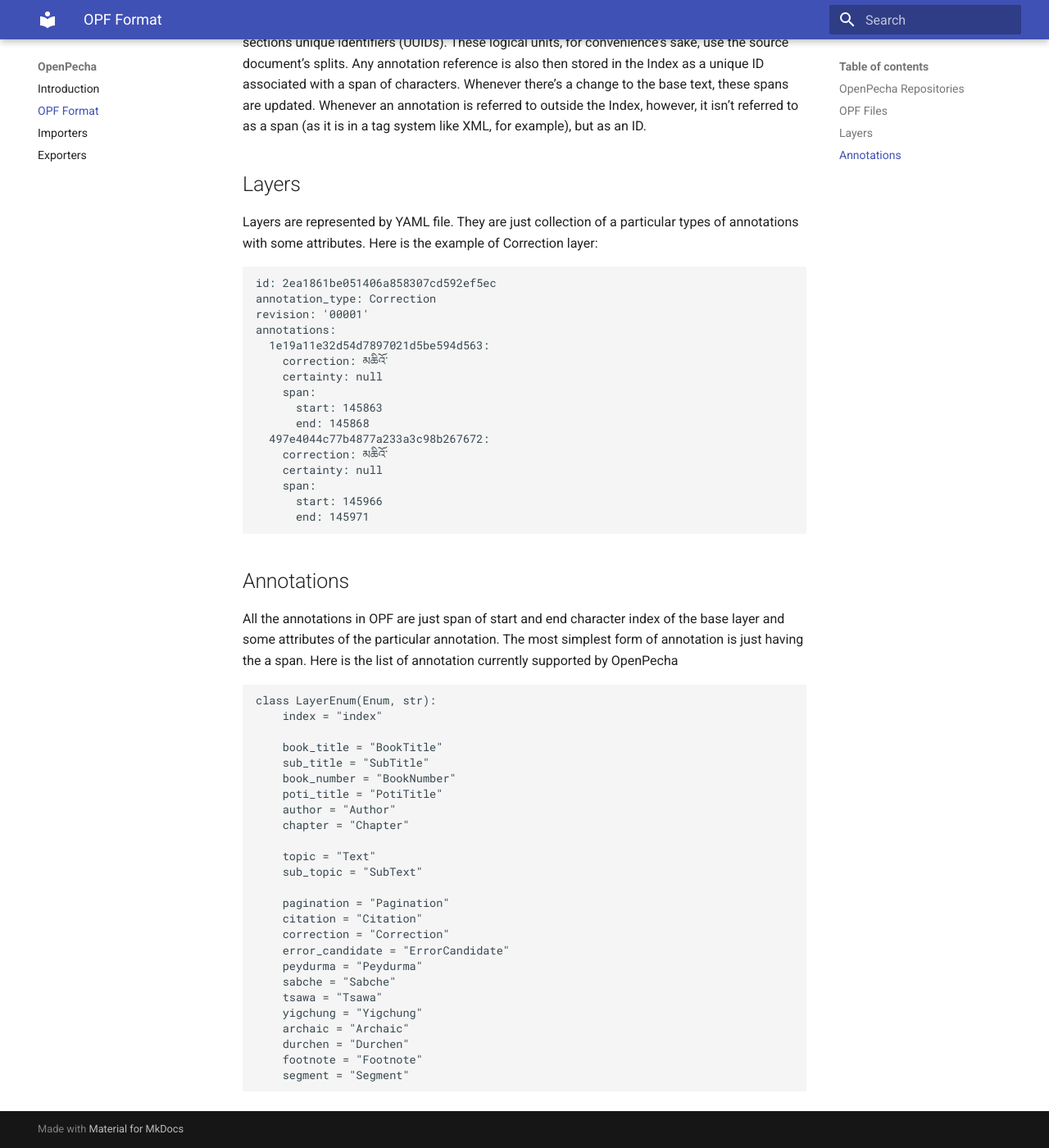
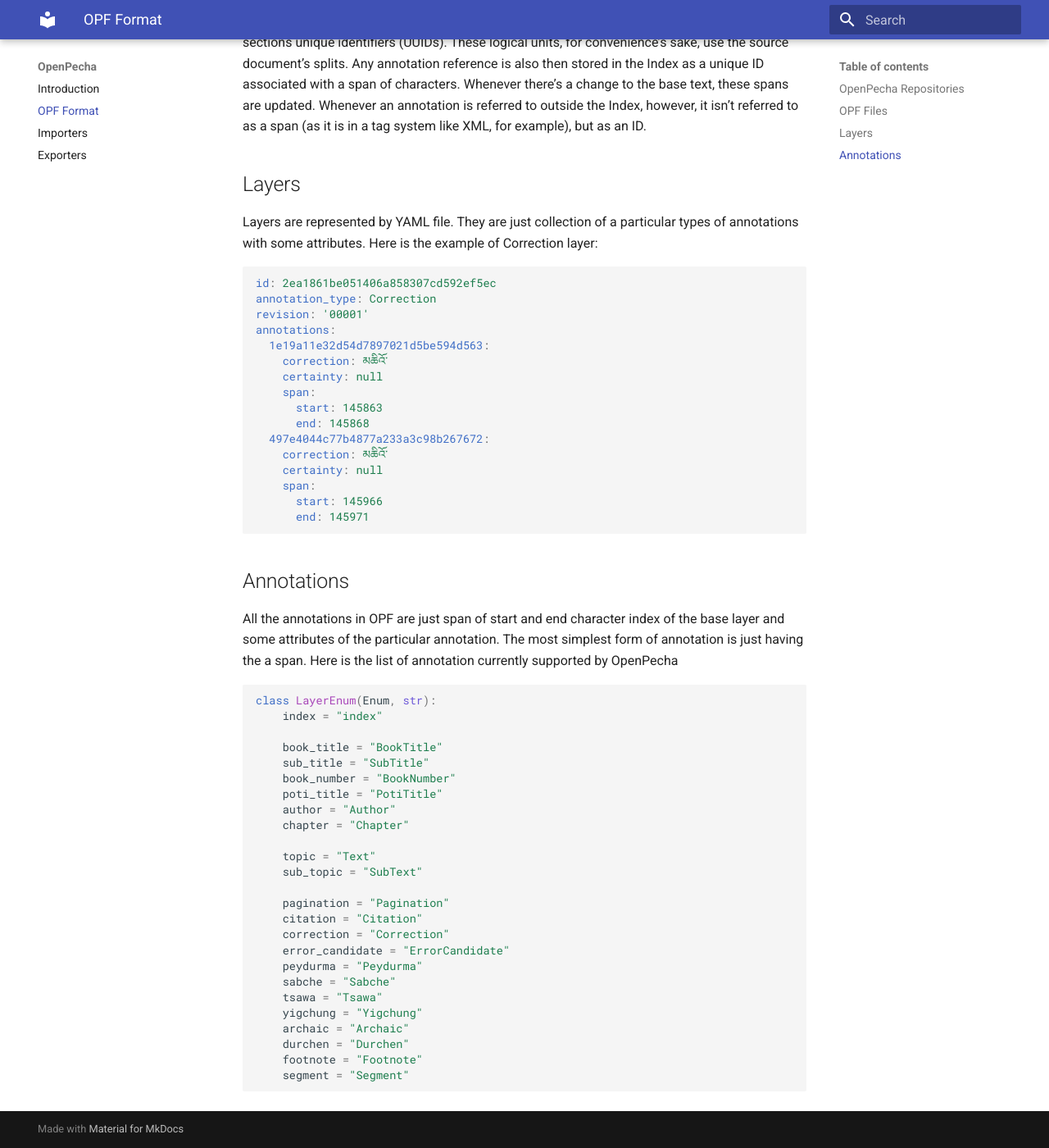
Before and after one commit to OpenPecha/docs, an MkDocs documentation site: the page built from docs/opf-format.md, in a window 1280 px wide and 1400 px high, scrolled down 1967 px. Shown: the whole window at 82% size. Built offline with MkDocs 1.6.1 and Material for MkDocs 9.7.7, drawn with Linux system fonts in a browser that asks for light colours.

Commit message:
fix: code highlighting

````diff
--- a/docs/opf-format.md
+++ b/docs/opf-format.md
@@ -70,7 +70,7 @@
 
 All the annotations in OPF are just span of start and end character index of the base layer and some attributes of the particular annotation. The most simplest form of annotation is just having the a span. Here is the list of annotation currently supported by OpenPecha
 
-```python
+```Python
 class LayerEnum(Enum, str):
     index = "index"
 
--- a/mkdocs.yml
+++ b/mkdocs.yml
@@ -6,3 +6,10 @@
   - OPF Format: opf-format.md
   - Importers: importers.md
   - Exporters: exporters.md
+markdown_extensions:
+  - pymdownx.superfences:
+      custom_fences:
+      - name: mermaid
+        class: mermaid
+        format: !!python/name:pymdownx.superfences.fence_code_format ''
+  - pymdownx.tabbed
````
